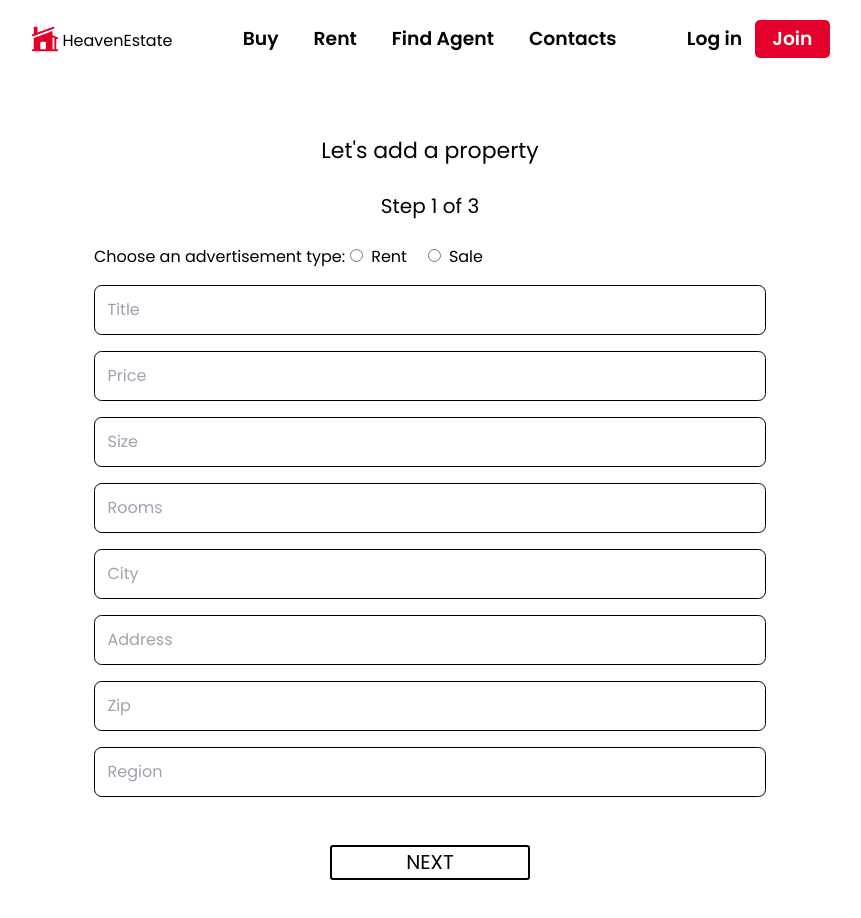
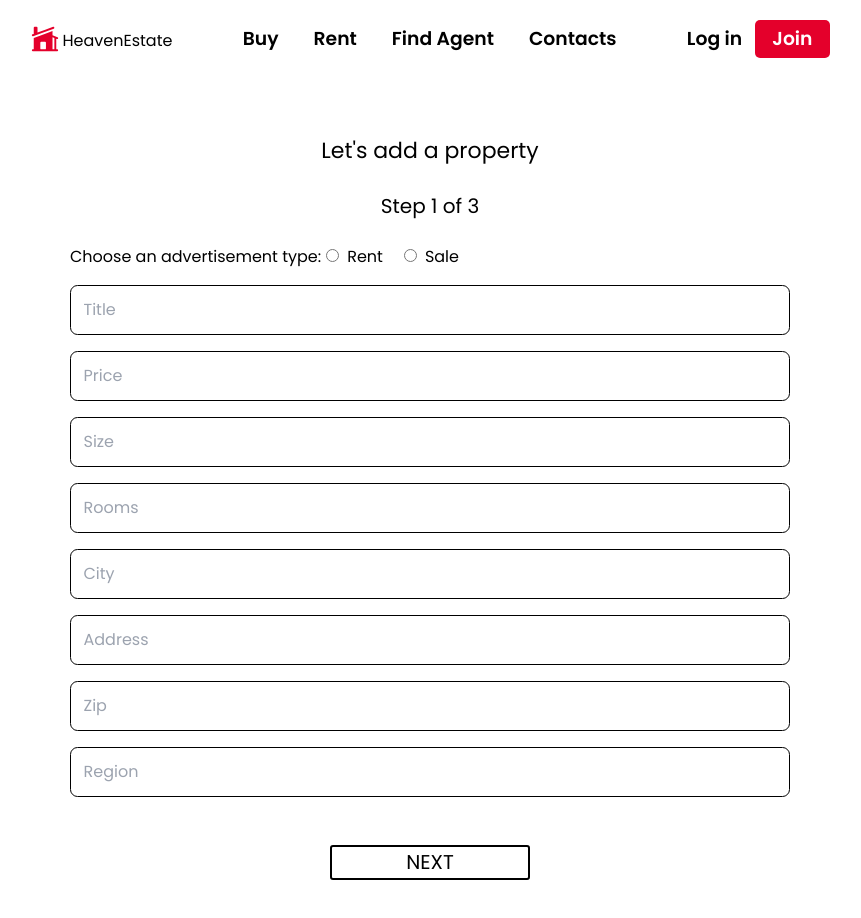
Before and after one commit to filipkomogorov/booking-app, a React (Vite) app in the folder client/: page /add in a window 1280 px wide. Shown: the top 918 px of the page, without its empty margins (210-1071 px from the left). Built offline with nearby package versions, Linux system fonts and the light colour scheme; no server answers.

Commit message:
adding individualListing to preview in Wizard

```diff
--- a/client/src/components/Wizard/Preview/Preview.tsx
+++ b/client/src/components/Wizard/Preview/Preview.tsx
@@ -6,7 +6,9 @@ const Preview = () => {
   const {propertyData} = usePropertyData()
   console.log(propertyData)
   return (
-    <div>
+    <div style={{width: "120rem", margin: "0 auto"}}>
+      <p style={{fontSize: '2rem', textAlign: 'center', marginBottom: '3rem'}}>Preview before submitting</p>
+
        <InidividualListing listing={propertyData} />
     </div>
   )
--- a/client/src/components/Wizard/StepOne/StepOne.tsx
+++ b/client/src/components/Wizard/StepOne/StepOne.tsx
@@ -38,7 +38,7 @@ const StepOne: React.FC<StepOneProps> = ({ onSubmit }) => {
   };
 
   return (
-    <div>
+    <div className="w-desktop m-auto">
       <div className="mb-sizeLarge text-center">
         <h2 className="text-xl">Step 1 of 3</h2>
       </div>
--- a/client/src/components/Wizard/StepTwo/StepTwo.tsx
+++ b/client/src/components/Wizard/StepTwo/StepTwo.tsx
@@ -60,7 +60,7 @@ const StepTwo: React.FC<StepTwoProps> = ({ onSubmit }) => {
   ];
 
   return (
-    <div>
+    <div className="w-desktop m-auto">
       <div className="mb-sizeLarge text-center">
         <h2 className="text-xl">Step 2 of 3</h2>
       </div>
--- a/client/src/index.css
+++ b/client/src/index.css
@@ -33,7 +33,7 @@ input[type="checkbox"]:checked:disabled::before {
   position: absolute;
   width: 100%;
   height: 100%;
-  background-color: rgb(36, 36, 194);
+  background-color: #4169e1;
   z-index: 1;
   pointer-events: none;
 }
--- a/client/src/pages/AddProeprty.tsx
+++ b/client/src/pages/AddProeprty.tsx
@@ -9,7 +9,7 @@ const AddProeprty = () => {
   };
 
   return (
-    <div className="w-desktop mx-auto my-sizeXl bg-white p-sizeLarge pb-sizeDoubleXl">
+    <div className="mx-auto my-sizeXl bg-white p-sizeLarge pb-sizeDoubleXl">
       {step !== 1 && (
         <div
           className="inline-flex flex-row items-center gap-2 cursor-pointer"
--- a/client/tailwind.config.cjs
+++ b/client/tailwind.config.cjs
@@ -36,6 +36,7 @@ module.exports = {
       black: '#000000',
       white: "#ffffff",
       error: "#fc8181",
+      royal: '#4169e1'
     },
 
   },
```
